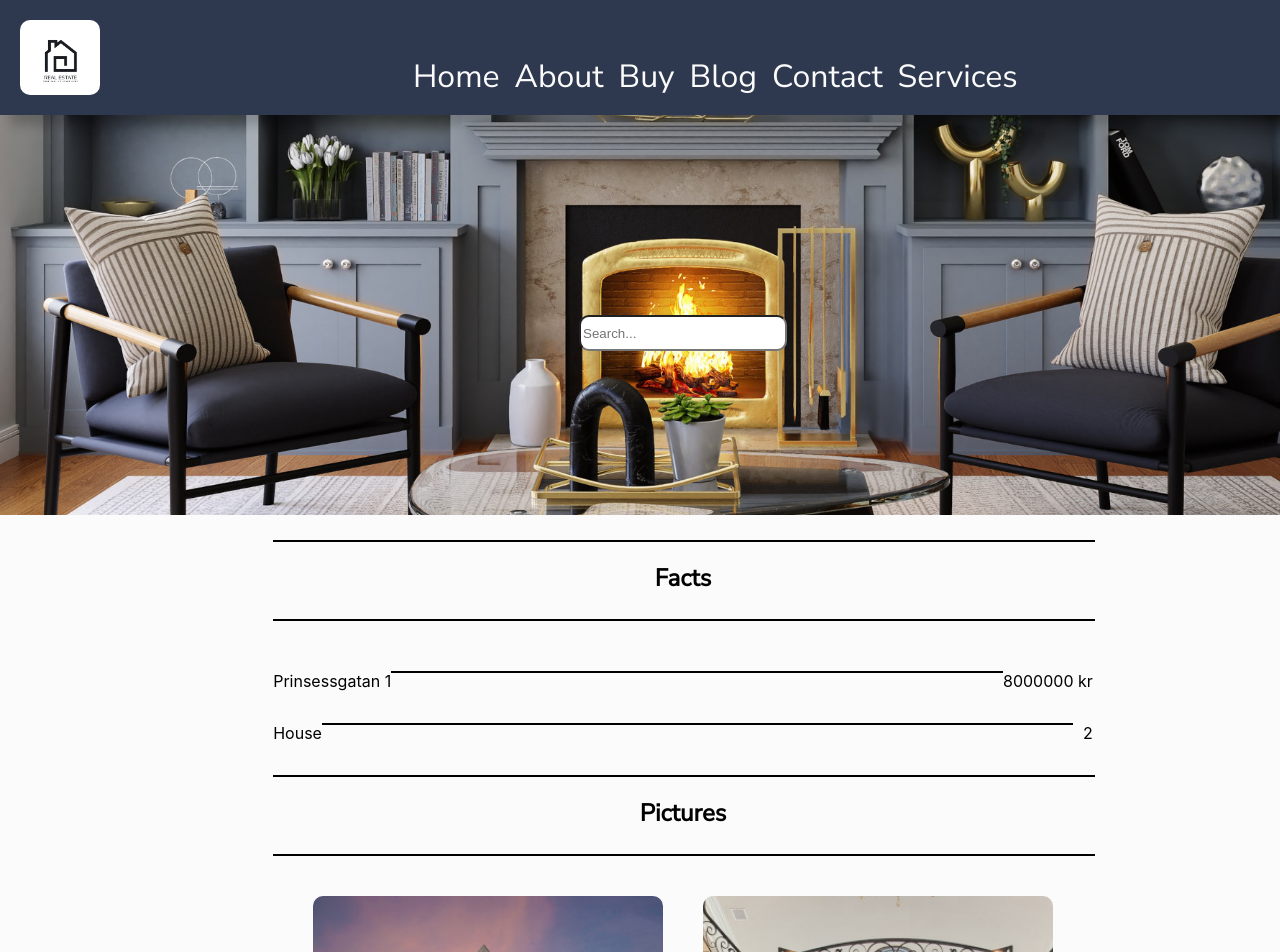
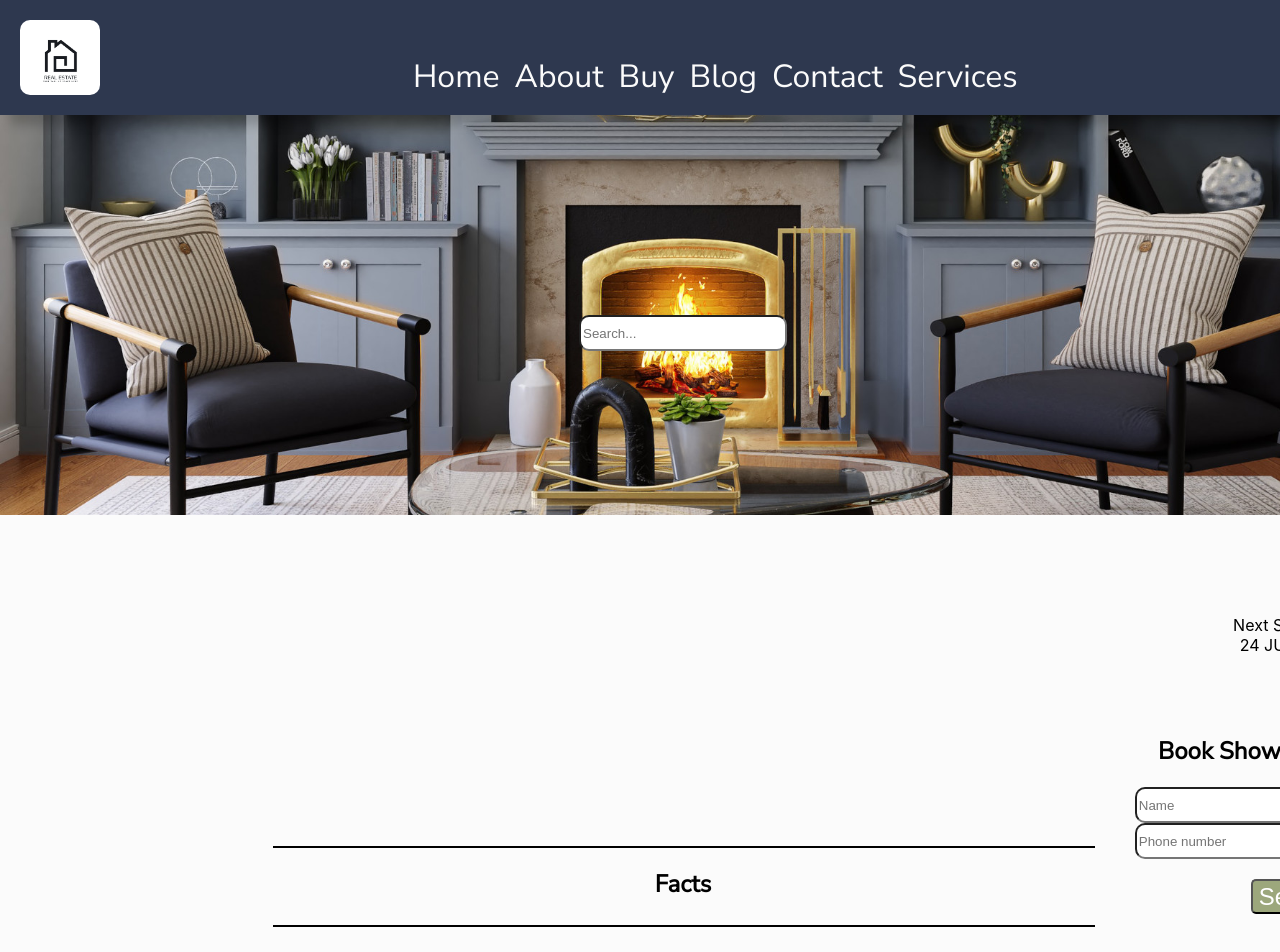
Before and after one commit to Oggilit0/Real-estate, a React (Create React App) app: page /houseobject6 in a window 1280 px wide. Shown: the top 952 px of the page. Built offline with nearby package versions, Linux system fonts and the light colour scheme.

Commit message:
Added temporary viewing option on Houseobject

```diff
--- a/src/components/Buy/HouseObject6.js
+++ b/src/components/Buy/HouseObject6.js
@@ -4,10 +4,12 @@ import pic3 from "../Pictures/House/House6/House6-3.jpg";
 import pic4 from "../Pictures/House/House6/House6-4.jpg";
 import pic5 from "../Pictures/House/House6/House6-5.jpg";
 import "../../stylesheets/HouseObject.css";
+import Viewing from "../ReusableComponents/Viewing";
 
 const HouseObject6 = () => {
   return (
     <div className="houseObjectContainer">
+      <Viewing className="cForm" />
       <div className="factsTop">
         <hr className="line"></hr>
         <h2 className="title">Facts</h2>
--- a/src/components/ReusableComponents/Viewing.js
+++ b/src/components/ReusableComponents/Viewing.js
@@ -1,12 +1,13 @@
 import { FontAwesomeIcon } from "@fortawesome/react-fontawesome";
 import { faTwitter } from "@fortawesome/free-brands-svg-icons";
+import "../../stylesheets/Viewing.css";
+import ReusableButton from "./ReusableButton";
 
 const Viewing = () => {
   return (
     <>
-      <div>Next Showing:</div>
-
-      <div className="showing">
+      <div class="cForm">
+        <div>Next Showing:</div>
         24 JUN 18:00
         <div>
           Share:
@@ -15,6 +16,19 @@ const Viewing = () => {
             <FontAwesomeIcon icon={faTwitter}></FontAwesomeIcon>
           </a>
         </div>
+        <h2 className="title" id="contactForm">
+          Book Showing:
+        </h2>
+        <form className="form">
+          <div className="form-controll">
+            <input type="text" id="name" placeholder="Name" />
+          </div>
+          <div className="form-controll">
+            <input type="text" id="email" placeholder="Phone number" />
+          </div>
+
+          <ReusableButton title="Send"></ReusableButton>
+        </form>
       </div>
     </>
   );
--- a/src/stylesheets/HouseObject.css
+++ b/src/stylesheets/HouseObject.css
@@ -25,7 +25,7 @@
   grid-area: brd-img;
 }
 
-#img-container{
+#img-container {
   grid-area: sml-1;
 }
 
@@ -50,19 +50,27 @@
   border-radius: 10px;
 }
 
-.factsLine{
+.factsLine {
   margin: 20px;
   border: 0.8px solid black;
   margin-bottom: 50px;
   margin-top: 50px;
 }
 
-#houseText{
+#houseText {
   margin-bottom: 100px;
   letter-spacing: 0.2;
   line-height: 120%;
 }
 
-#houseTextTitle{
+#houseTextTitle {
   text-align: center;
 }
+
+.cForm {
+  position: relative;
+  float: right;
+  text-align: right;
+  left: 250px;
+  top: 100px;
+}
--- a/src/stylesheets/Viewing.css
+++ b/src/stylesheets/Viewing.css
@@ -1,7 +1,15 @@
-.showing {
+#showing {
   background-color: var(--Dark-shades);
   color: white;
   border-radius: 10px;
   box-shadow: 10px 10px 10px rgb(0 0 0 / 0.5);
   padding: 10px;
 }
+
+.cForm {
+  position: relative;
+  float: right;
+  text-align: right;
+  left: 250px;
+  top: 100px;
+}
```
